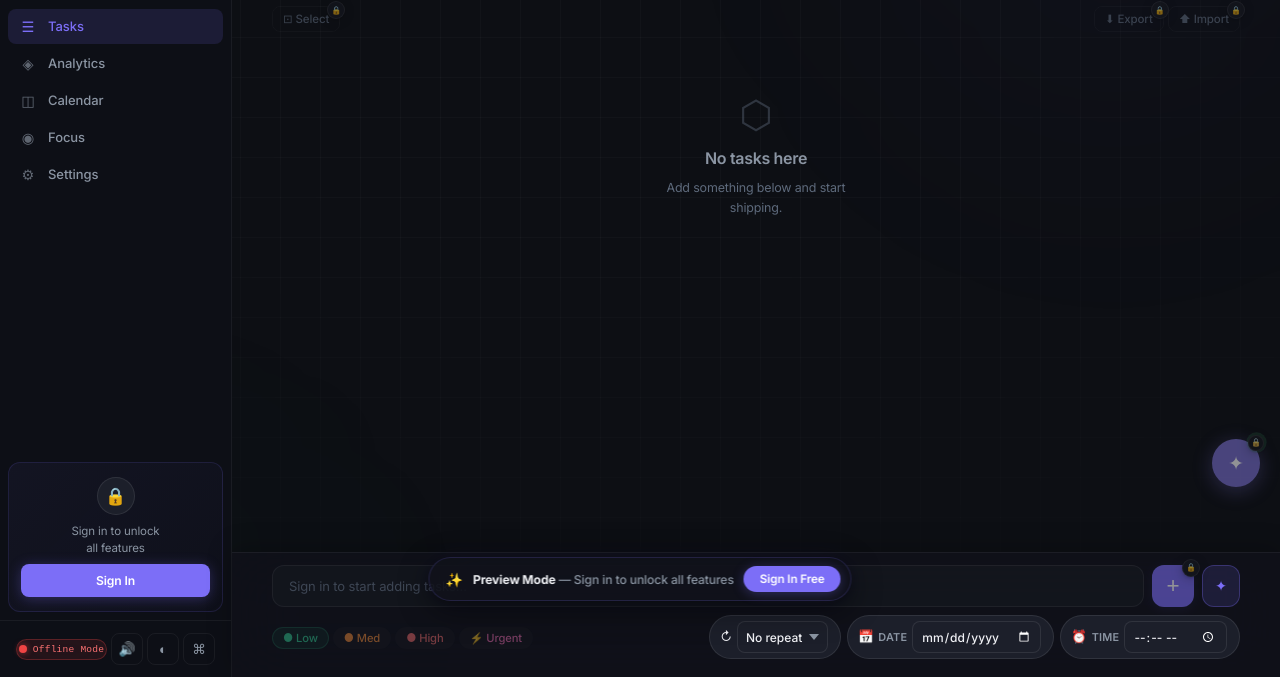
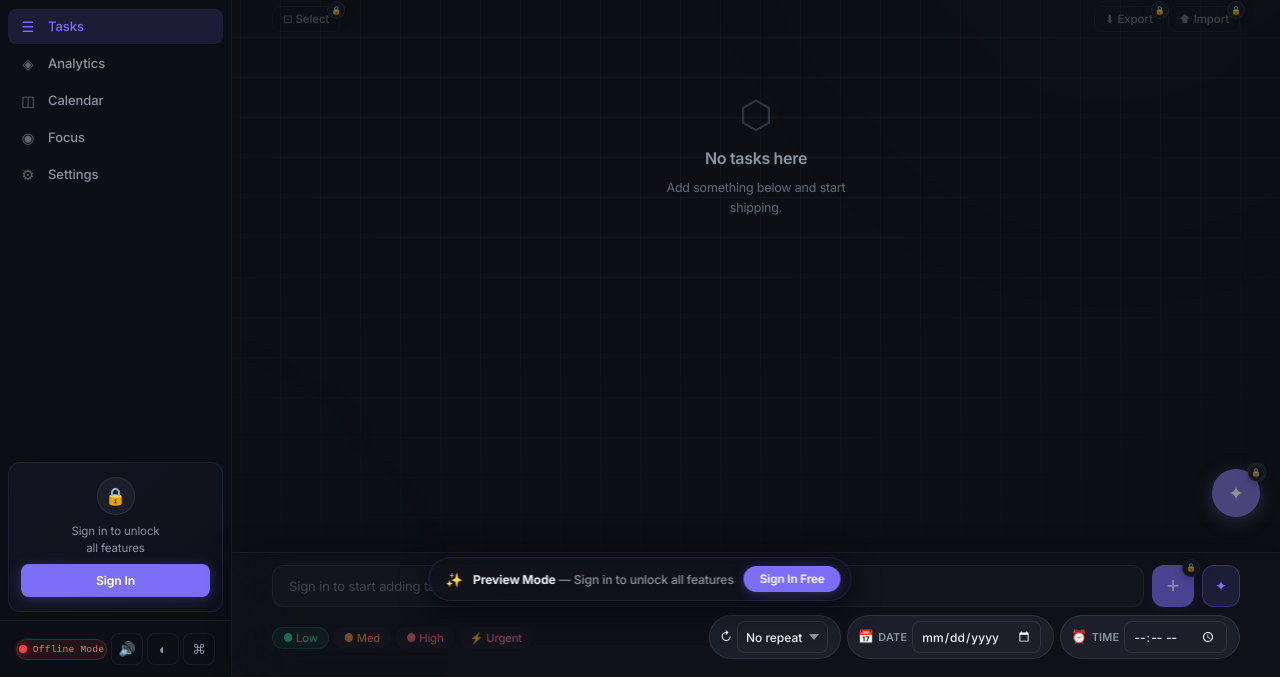
Before and after one commit to Divya2007-hub/NEXA, a plain HTML site: page index.html in a window 1280 px wide. Shown: the part 123-800 px from the top of the page. Drawn offline with nearby package versions, Linux system fonts and the light colour scheme; no server answers.

Commit message:
update nexa ai

```diff
--- a/nexa-ai.css
+++ b/nexa-ai.css
@@ -346,7 +346,7 @@
 
 /* ── Guest mode: raise button above preview banner + input bar ── */
 body.guest-mode #nexa-ai-btn {
-  bottom: 190px;
+  bottom: 160px;
 }
 @media (max-width: 768px) {
   body.guest-mode #nexa-ai-btn {
```
